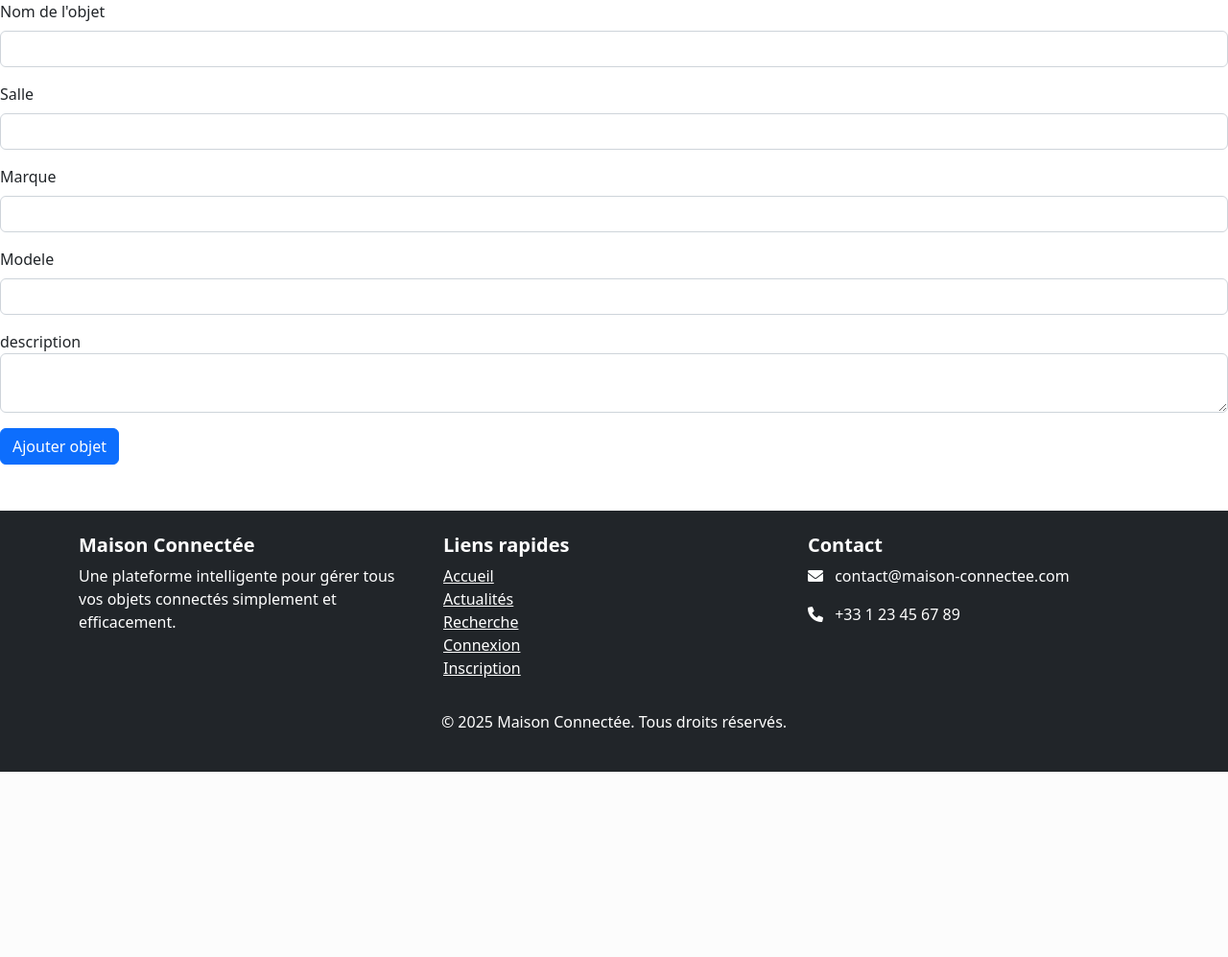
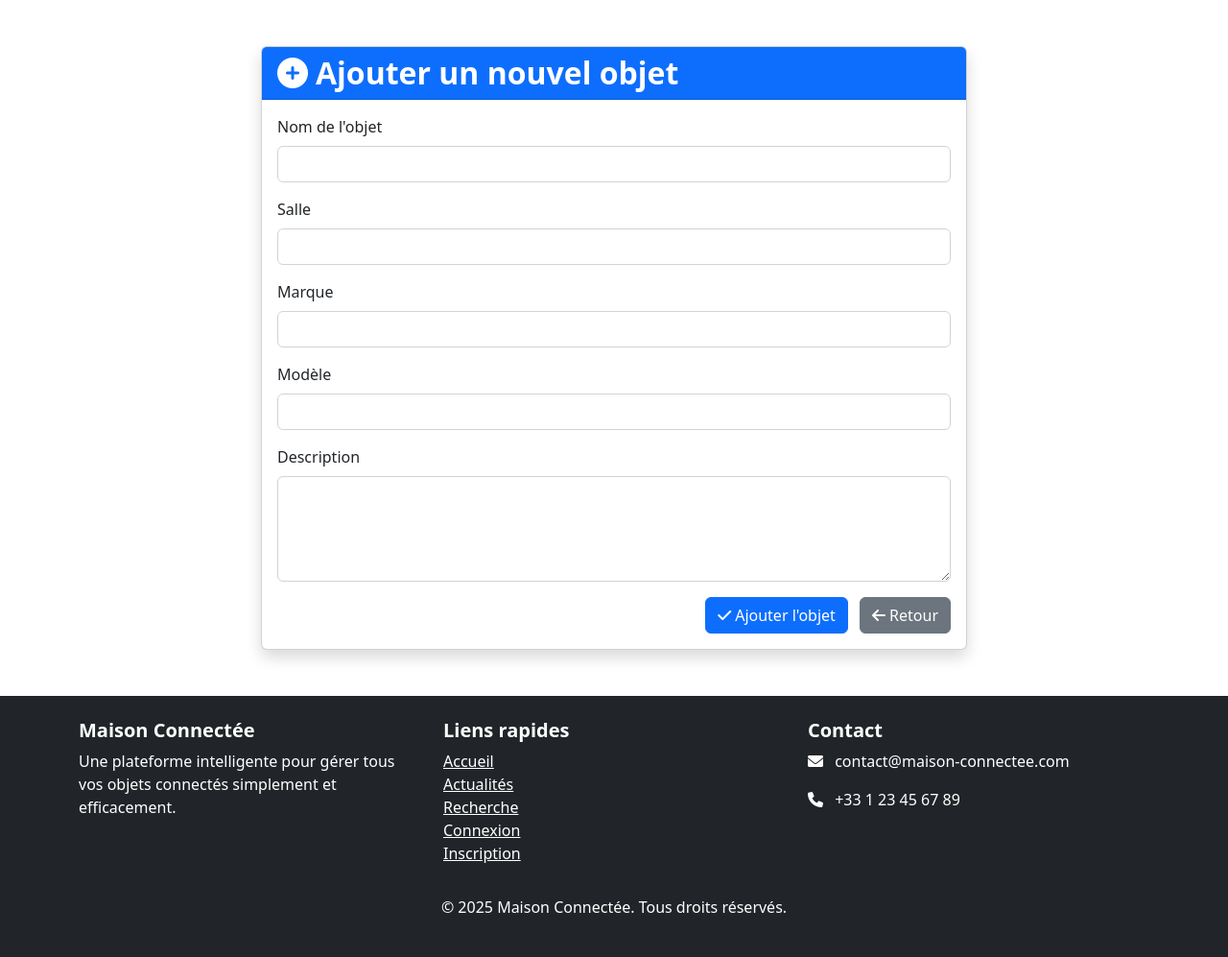
Before and after one commit to WeKup/SmartHome, a Flask app: page /gestion/add in a window 1280 px wide. Shown: the part 56-1053 px from the top of the page at 96% size. Before the commit the page ends 860 px from the top, so only its background shows below. Run offline with Flask 3, Linux system fonts and the light colour scheme; the visitor is signed in with stand-in values (Sample User, id 1).

Commit message:
Update add.html

```diff
--- a/templates/gestion/add.html
+++ b/templates/gestion/add.html
@@ -1,28 +1,48 @@
 {% extends 'LayoutCo.html' %}
-{% block title %}ajout objet{% endblock %}
+{% block title %}Ajout d'un objet connecté{% endblock %}
 
 {% block content %}
-    <form action="{{url_for('gestion.added')}}" method="POST">
+<div class="container mt-5">
+    <div class="row">
+        <div class="col-lg-8 mx-auto">
+            <div class="card shadow">
+                <div class="card-header bg-primary text-white">
+                    <h2 class="mb-0"><i class="fas fa-plus-circle me-2"></i>Ajouter un nouvel objet</h2>
+                </div>
+                <div class="card-body">
+                    <form action="{{ url_for('gestion.added') }}" method="POST">
                         <div class="mb-3">
                             <label for="nomObj" class="form-label">Nom de l'objet</label>
-          <input type="text" class="form-control" name="nomObj" id="nomObj">
+                            <input type="text" class="form-control" name="nomObj" id="nomObj" required>
                         </div>
                         <div class="mb-3">
                             <label for="salleObj" class="form-label">Salle</label>
-          <input type="text" class="form-control" name="salleObj" id="salleObj">
+                            <input type="text" class="form-control" name="salleObj" id="salleObj" required>
                         </div>
                         <div class="mb-3">
                             <label for="brandObj" class="form-label">Marque</label>
-            <input type="text" class="form-control" name="brandObj" id="brandObj">
+                            <input type="text" class="form-control" name="brandObj" id="brandObj" required>
                         </div>
                         <div class="mb-3">
-            <label for="modeleObj" class="form-label">Modele</label>
-            <input type="text" class="form-control" name="modeleObj" id="modeleObj">
+                            <label for="modeleObj" class="form-label">Modèle</label>
+                            <input type="text" class="form-control" name="modeleObj" id="modeleObj" required>
                         </div>
                         <div class="mb-3">
-            <label for="descriptionObj"> description</label>
-           <textarea class="form-control" name="descriptionObj" id="descriptionObj"> </textarea>
+                            <label for="descriptionObj" class="form-label">Description</label>
+                            <textarea class="form-control" name="descriptionObj" id="descriptionObj" rows="4"></textarea>
                         </div>
-        <button type="submit" class="btn btn-primary">Ajouter objet</button>
+                        <div class="text-end">
+                            <button type="submit" class="btn btn-primary">
+                                <i class="fas fa-check me-1"></i>Ajouter l'objet
+                            </button>
+                            <a href="{{ url_for('gestion.gestion') }}" class="btn btn-secondary ms-2">
+                                <i class="fas fa-arrow-left me-1"></i>Retour
+                            </a>
+                        </div>
                     </form>
+                </div>
+            </div>
+        </div>
+    </div>
+</div>
 {% endblock %}
```
Lines whose indentation alone changed are shown as unchanged.
